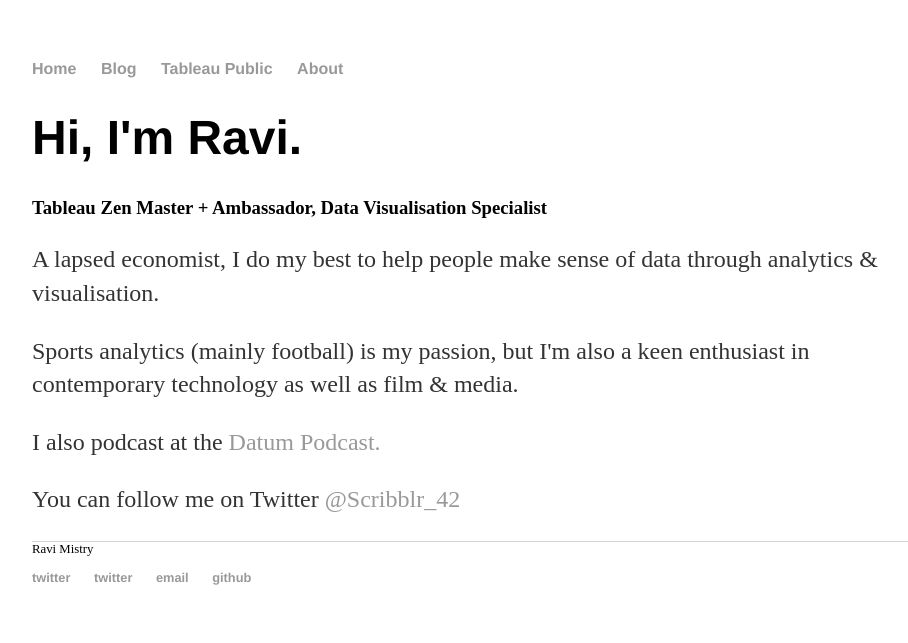
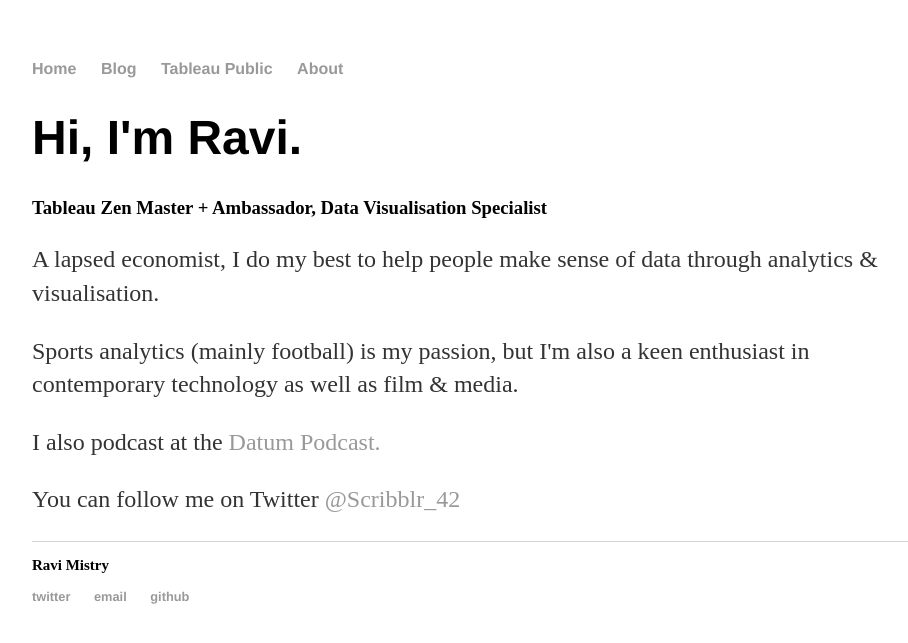
Before and after one commit to scribblr42/scribbles.github.io, a Jekyll site: the page built from about/index.html, in a window 1280 px wide. Shown: the top 643 px of the page, without its empty margins (160-1068 px from the left). Built offline with Jekyll 4.4.1, drawn with Linux system fonts in a browser that asks for light colours.

Commit message:
Update default.html

```diff
--- a/_layouts/default.html
+++ b/_layouts/default.html
@@ -20,9 +20,8 @@
 
 			</div><!-- /.container -->
 			<footer>
-				<h2-class="footer-header">Ravi Mistry</h2>
+				<h3>Ravi Mistry</h3>
 	    		<ul>
-              <li><a href="https://twitter.com/scribblr_42">twitter</a></li>
 				<li><a href="https://twitter.com/scribblr_42">twitter</a></li>
 	        		<li><a href="mailto:scribblr42@gmail.com">email</a></li>
 	        		<li><a href="https://github.com/scribblr42">github</a></li>
```
